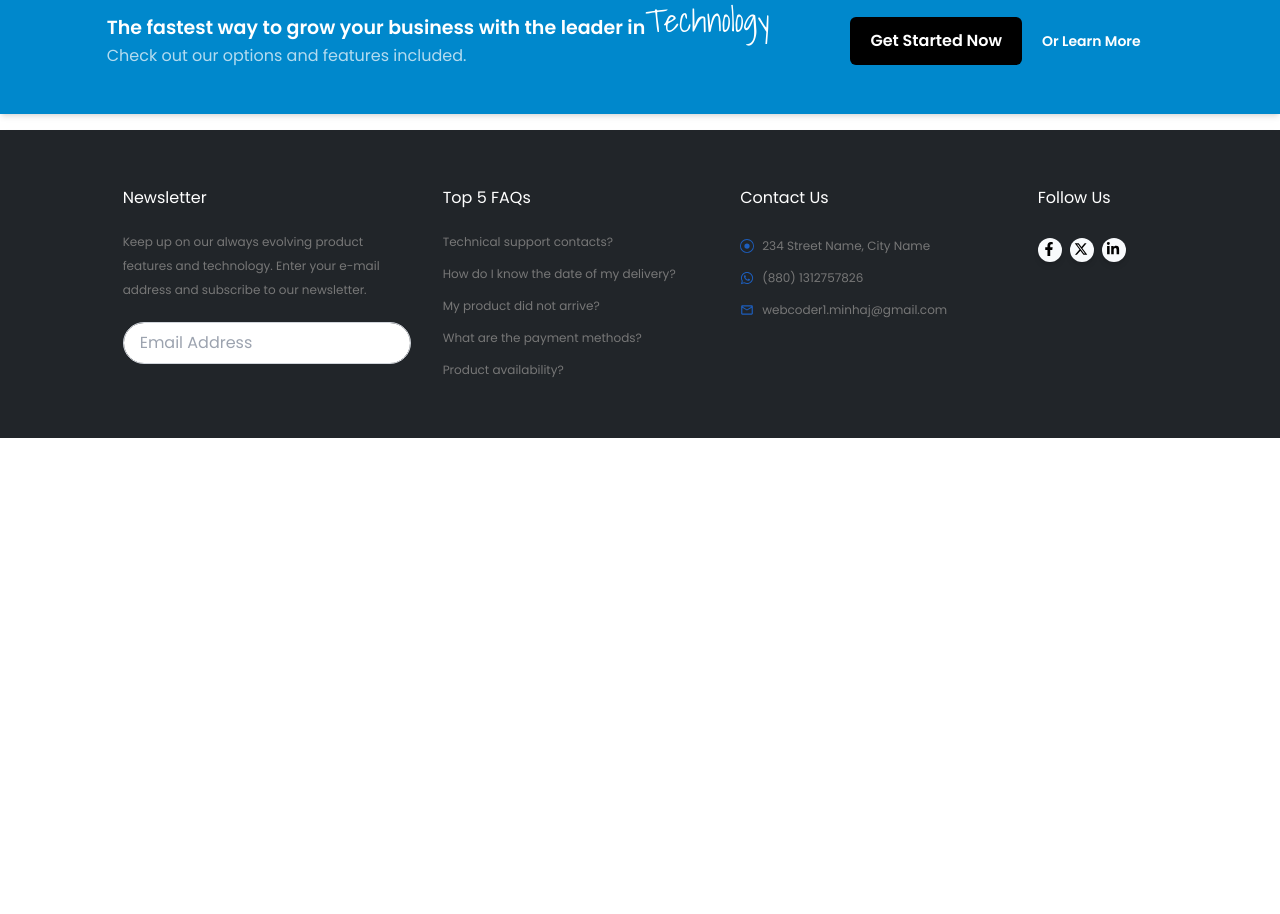
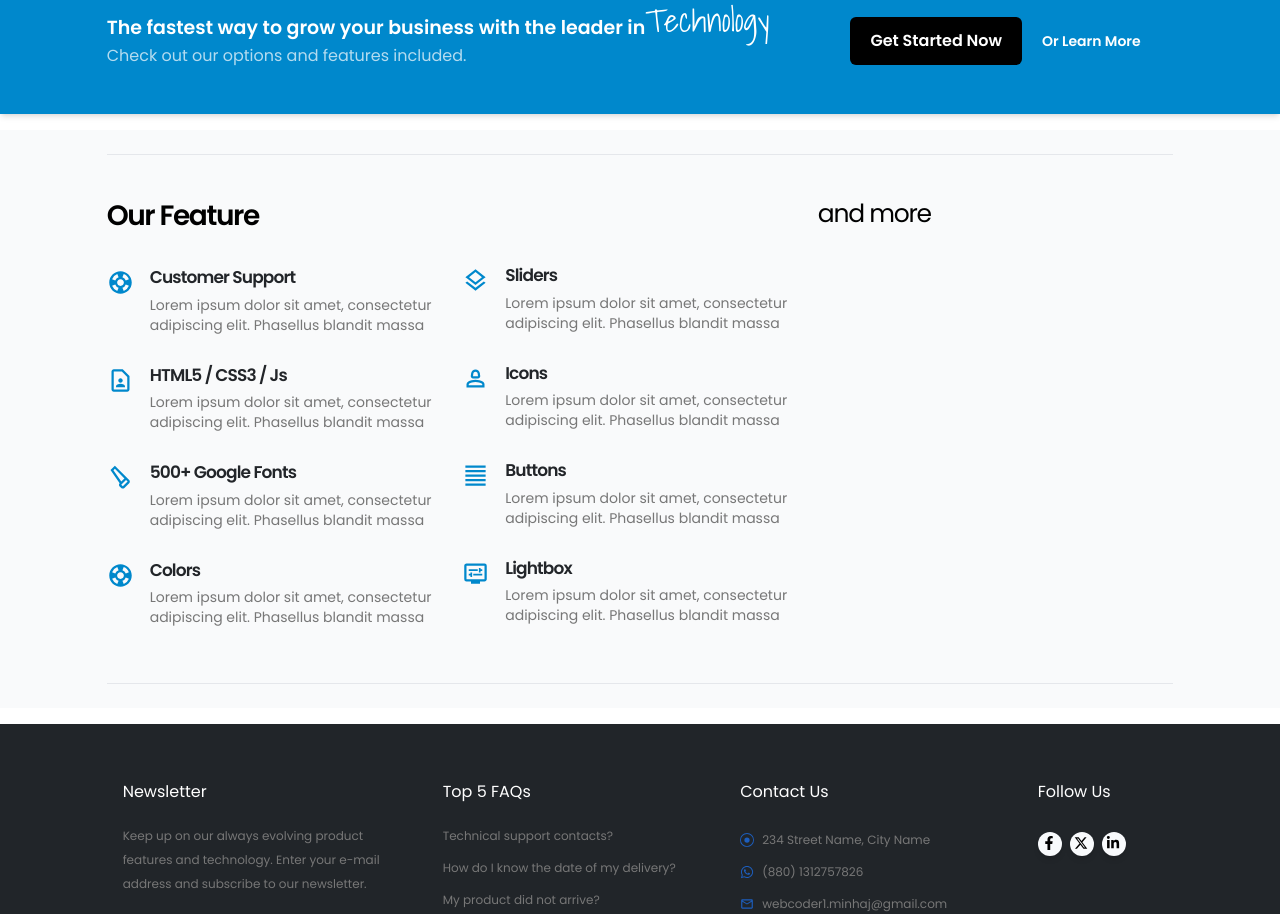
Before and after one commit to dreamland-minhaj/porto, a React (Vite) app: page / in a window 1280 px wide. Shown: the part 1140-2054 px from the top of the page. Before the commit the page ends 1578 px from the top, so only its background shows below. Built offline with nearby package versions, Linux system fonts and the light colour scheme.

Commit message:
add featrue and dynamic data

```diff
--- /dev/null
+++ b/src/Components/Features/Features.jsx
@@ -0,0 +1,58 @@
+
+import featuresData from "./featuresdata";
+
+const firstcolumndata = featuresData.slice(0, 4);
+const secondcolumndata = featuresData.slice(4, 8);
+
+const Features = () => {
+    return(
+
+        <div className="feature-full-width bg-gray-50 py-6 mt-4">
+            <div className="container w-10/12 mx-auto flex justify-start border-y-[1px] py-10">
+                <div className="w-1/3">
+                    <h1 className="font-sans text-[28px] font-extrabold tracking-tighter pb-4">Our Feature</h1>
+                    {firstcolumndata.map((data)=>{
+                        return(
+                            <div key={data.id} className="flex gap-4">
+                                <div className="text-[#0088CC] text-[27px] items-start pt-4">
+                                    <data.icon/>
+                                </div>
+                            <div className="py-3 font-sans">
+                                <h1 className="font-bold tracking-tighter text-[17px] text-[#222529]">{data.title}</h1>
+                                <p className="text-[#777777] text-sm py-1">{data.desc}</p>
+                            </div>
+                        </div>
+                        );
+                    })}
+                </div>
+
+
+                <div className="w-1/3 pt-14">
+
+                    {secondcolumndata.map((data)=>{
+                        return(
+                            <div key={data.id} className="flex gap-4">
+                                <div className="text-[#0088CC] text-[27px] items-start pt-4 font-thin">
+                                    <data.icon/>
+                                </div>
+                            <div className="py-3 font-sans">
+                                <h1 className="font-bold tracking-tighter text-[17px] text-[#222529]">{data.title}</h1>
+                                <p className="text-[#777777] text-sm py-1">{data.desc}</p>
+                            </div>
+                        </div>
+                        );
+                    })}
+                </div>
+
+                <div className="w-1/3">
+                    <h1 className="font-sans text-[25px] font-light tracking-tighter pb-4">and more</h1>
+
+                </div>
+
+
+
+            </div>
+        </div>
+    );
+}
+export default Features;
--- /dev/null
+++ b/src/Components/Features/featuresdata.js
@@ -0,0 +1,53 @@
+import { MdOutlineSupport , MdOutlineContactPage , MdOutlineCarpenter,MdOutlineLayers ,MdOutlinePerson2 , MdFormatAlignJustify , MdDisplaySettings   } from "react-icons/md";
+const featuresData = [
+    {
+        id:1,
+        icon: MdOutlineSupport,
+        title:'Customer Support',
+        desc :'Lorem ipsum dolor sit amet, consectetur adipiscing elit. Phasellus blandit massa',
+    },
+    {
+        id:2,
+        icon: MdOutlineContactPage,
+        title:'HTML5 / CSS3 / Js',
+        desc :'Lorem ipsum dolor sit amet, consectetur adipiscing elit. Phasellus blandit massa',
+    },
+    {
+        id:3,
+        icon: MdOutlineCarpenter,
+        title:'500+ Google Fonts',
+        desc :'Lorem ipsum dolor sit amet, consectetur adipiscing elit. Phasellus blandit massa',
+    },
+    {
+        id:4,
+        icon: MdOutlineSupport,
+        title:'Colors',
+        desc :'Lorem ipsum dolor sit amet, consectetur adipiscing elit. Phasellus blandit massa',
+    },
+    {
+      id:5,
+      icon: MdOutlineLayers ,
+      title:'Sliders',
+      desc :'Lorem ipsum dolor sit amet, consectetur adipiscing elit. Phasellus blandit massa',
+  },
+  {
+    id:6,
+    icon: MdOutlinePerson2,
+    title:'Icons',
+    desc :'Lorem ipsum dolor sit amet, consectetur adipiscing elit. Phasellus blandit massa',
+},
+{
+  id:7,
+  icon: MdFormatAlignJustify ,
+  title:'Buttons',
+  desc :'Lorem ipsum dolor sit amet, consectetur adipiscing elit. Phasellus blandit massa',
+},
+{
+  id:8,
+  icon: MdDisplaySettings ,
+  title:'Lightbox',
+  desc :'Lorem ipsum dolor sit amet, consectetur adipiscing elit. Phasellus blandit massa',
+},
+];
+
+export default featuresData;
--- /dev/null
+++ b/src/Components/Icon/Icon.jsx
@@ -0,0 +1,15 @@
+import { iconData } from "../Features/featuresdata";
+
+const DynamicIconComponent = () => {
+    return (
+      <div>
+        {iconData.map((item) => (
+          <div key={item.id} style={{ margin: '10px' }}>
+            <item.name size={item.size} color={item.color} />
+          </div>
+        ))}
+      </div>
+    );
+  };
+
+  export default DynamicIconComponent;
--- a/src/Pages/Home/Home.jsx
+++ b/src/Pages/Home/Home.jsx
@@ -1,11 +1,16 @@
 import GetStartedCard from "../../Components/Card/GetStartedCard";
 import HeaderSlider from "../../Components/Slider/HeaderSlider";
+import Features from "../../Components/Features/Features";
+
 
 const Home = ()=>{
     return(
         <>
         <HeaderSlider/>
         <GetStartedCard/>
+        <Features/>
+
+
         </>
     );
 }
```
Also changed, not shown: src/Components/Accordion/FeatureAccordion.jsx (added).
